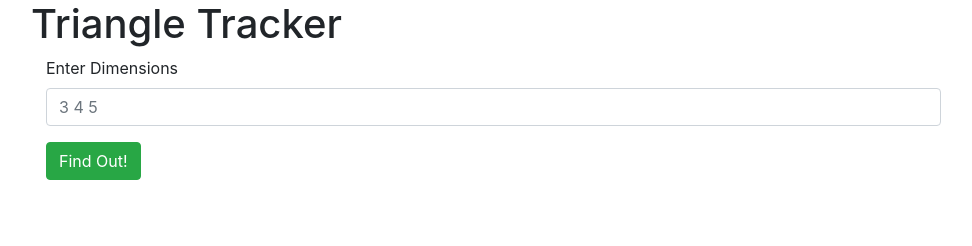
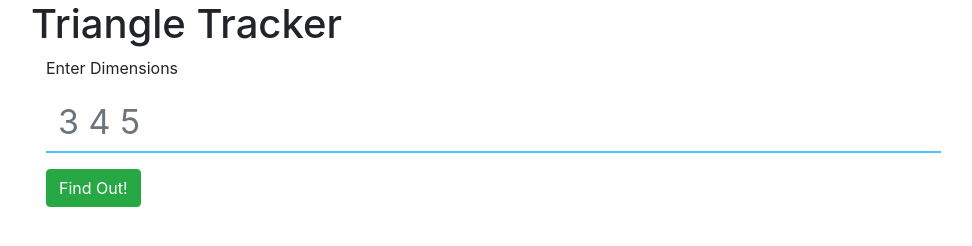
Before and after one commit to Dcolonel6/Triangle-Tracker, a plain HTML site: page index.html in a window 1280 px wide. Shown: the whole page, without its empty margins (54-1026 px from the left). Drawn offline with nearby package versions, Linux system fonts and the light colour scheme.

Commit message:
added html5 validation to input,customised the input and linked js

```diff
--- a/css/styles.css
+++ b/css/styles.css
@@ -1,10 +1,19 @@
-fieldset {
-    display: block;
-    margin-left: 2px;
-    margin-right: 2px;
-    padding-top: 0.35em;
-    padding-bottom: 0.625em;
-    padding-left: 0.75em;
-    padding-right: 0.75em;
-    border: 2px groove (internal value);
- }
+.col-sm-10 > input{
+    border: none;
+    outline: none;
+    border-bottom: 2px solid #4CC3F8;
+    border-radius: 0;
+    padding-bottom: 2px;
+    transition: padding 2s ease-in-out;
+    font-size: 34px;
+}
+.col-sm-10 > input:hover,
+.col-sm-10 > input:focus{
+    border: none;
+    outline: none !important;
+    border-bottom: 2px solid #8EA604;
+    border-radius: 0;
+    box-shadow: none;
+    padding-bottom: 4px;
+    color: #EF476F;
+}
--- a/index.html
+++ b/index.html
@@ -15,7 +15,7 @@
                 <div class="form-group">
                     <label for="inputEmail3" class="col-sm-2 control-label">Enter Dimensions</label>
                     <div class="col-sm-10">
-                        <input type="text" class="form-control" id="dimensions" placeholder="3 4 5">
+                        <input type="text" class="form-control" id="dimensions" placeholder="3 4 5" pattern="\d+\s+\d+\s+\d+" title="Please enter the dimensions of the triangle separated by spaces">
                     </div>
                 </div>
                 <div class="form-group">
@@ -25,7 +25,7 @@
                 </div>
             </form>
         </div>
-
+        <script src = "js/triangleModule.js"></script>
     </body>
 
 </html>
```
